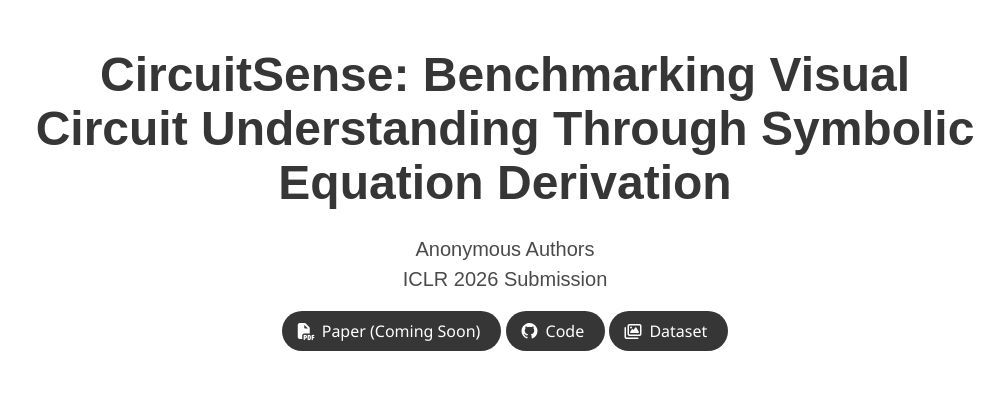
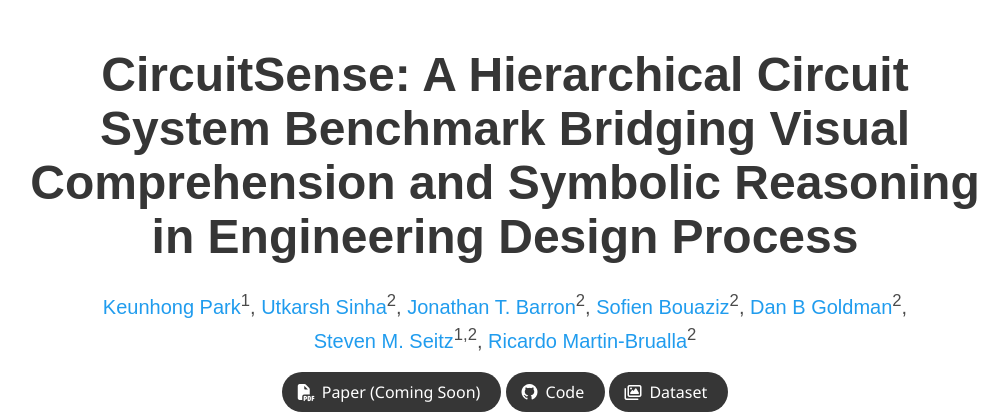
Before and after one commit to circuitsense-benchmark/circuitsense-benchmark.github.io, a plain HTML site: page index.html in a window 1280 px wide. Shown: the top 413 px of the page, without its empty margins (135-1143 px from the left). Drawn offline with Linux system fonts and the light colour scheme; some icons are missing; a web font is replaced by a local one.

Commit message:
Update index.html

```diff
--- a/index.html
+++ b/index.html
@@ -26,15 +26,33 @@
     <div class="container is-max-desktop">
       <div class="columns is-centered">
         <div class="column has-text-centered">
-          <h1 class="title is-1 publication-title">CircuitSense: Benchmarking Visual Circuit Understanding Through Symbolic Equation Derivation</h1>
+          <h1 class="title is-1 publication-title">CircuitSense: A Hierarchical Circuit System Benchmark Bridging Visual Comprehension and Symbolic Reasoning in Engineering Design Process</h1>
           <div class="is-size-5 publication-authors">
-            <!-- Add your authors here with anonymous placeholders for now -->
-            <span class="author-block">Anonymous Authors</span>
+            <span class="author-block">
+              <a href="https://keunhong.com">Keunhong Park</a><sup>1</sup>,</span>
+            <span class="author-block">
+              <a href="https://utkarshsinha.com">Utkarsh Sinha</a><sup>2</sup>,</span>
+            <span class="author-block">
+              <a href="https://jonbarron.info">Jonathan T. Barron</a><sup>2</sup>,
+            </span>
+            <span class="author-block">
+              <a href="http://sofienbouaziz.com">Sofien Bouaziz</a><sup>2</sup>,
+            </span>
+            <span class="author-block">
+              <a href="https://www.danbgoldman.com">Dan B Goldman</a><sup>2</sup>,
+            </span>
+            <span class="author-block">
+              <a href="https://homes.cs.washington.edu/~seitz/">Steven M. Seitz</a><sup>1,2</sup>,
+            </span>
+            <span class="author-block">
+              <a href="http://www.ricardomartinbrualla.com">Ricardo Martin-Brualla</a><sup>2</sup>
+            </span>
+
           </div>
 
-          <div class="is-size-5 publication-authors">
+          <!-- <div class="is-size-5 publication-authors">
             <span class="author-block">ICLR 2026 Submission</span>
-          </div>
+          </div> -->
 
           <div class="column has-text-centered">
             <div class="publication-links">
```
